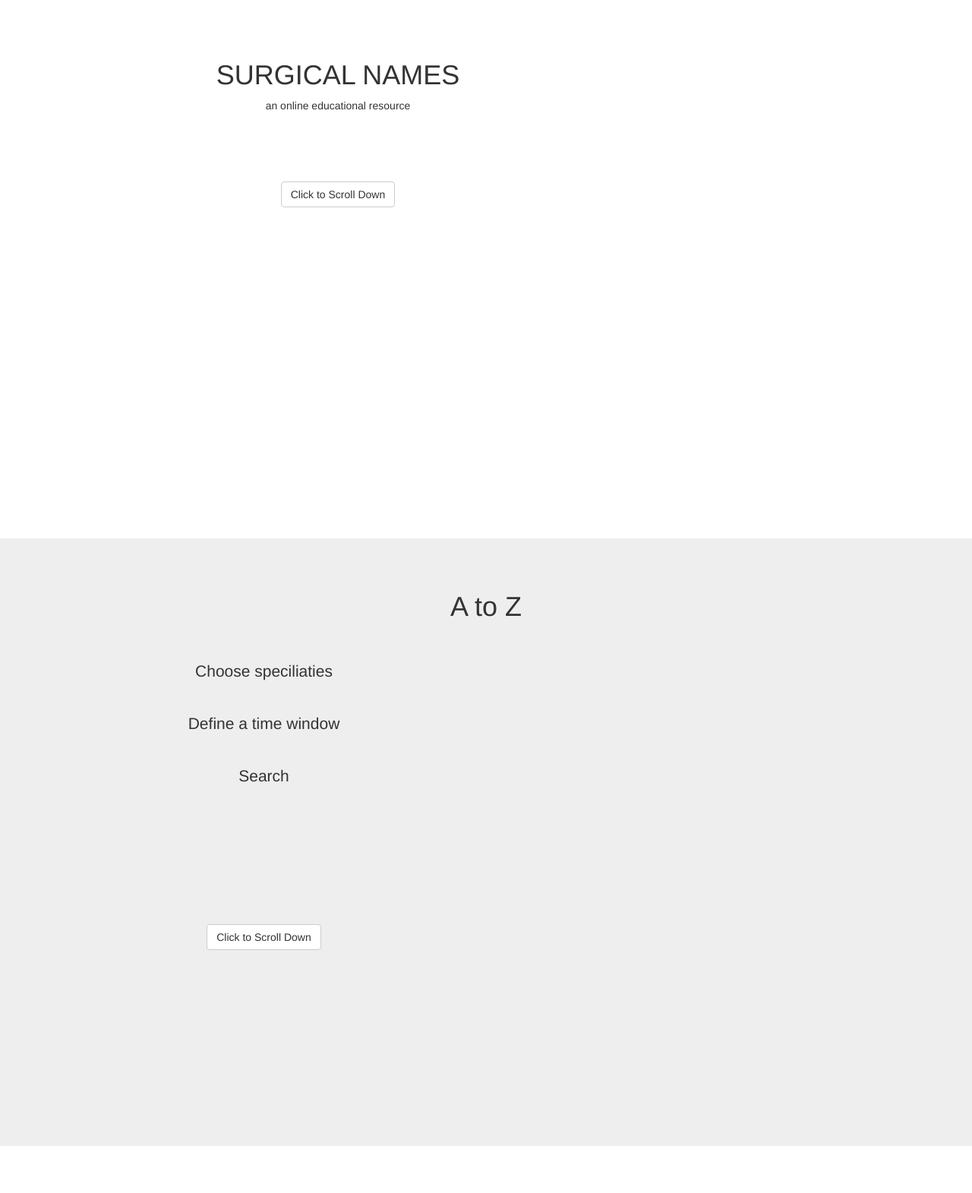
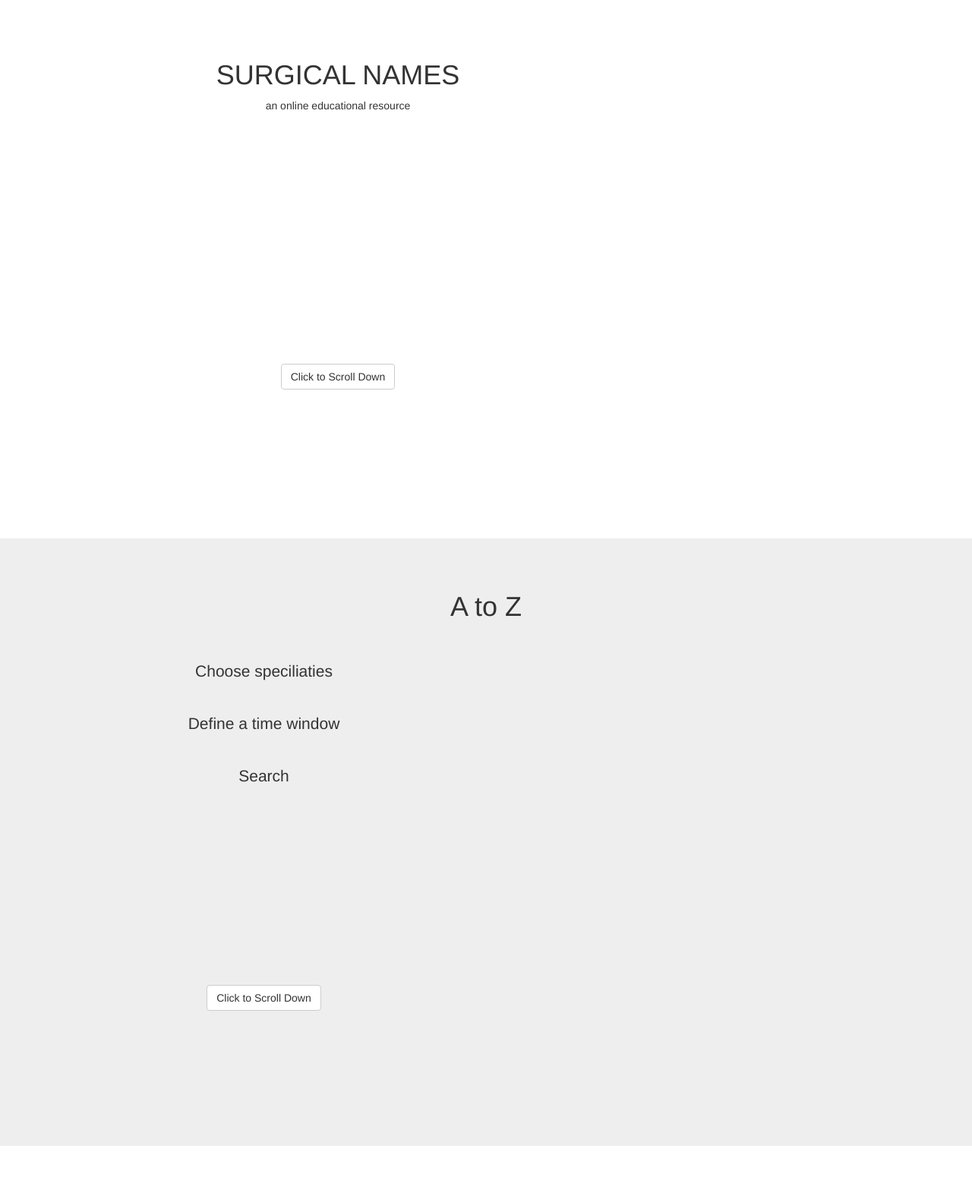
Before and after one commit to HayesAJ83/surgnames01, a Flask app: template templates/02_index.html in a window 1280 px wide. Shown: the part 91-1662 px from the top of the page at 76% size. Run offline with Flask 2, Linux system fonts and the light colour scheme; the template is opened without the code that fills it, so the values that code supplies are empty; some libraries are stand-ins or nearby versions.

Commit message:
Add files via upload

```diff
--- a/templates/04_intro.html
+++ b/templates/04_intro.html
@@ -10,6 +10,12 @@
                     <p class="mb-5 fs-lg-1 text-white" data-aos="fade-down" data-aos-delay="50" data-aos-duration="1000">an online educational resource</p>
                     <br></br>
                     <br></br>
+                    <br></br>
+                    <br></br>
+                    <br></br>
+                    <br></br>
+                    <br></br>
+                    <br></br>
                     <a class="btn btn-default page-scroll" href="#A2Z">Click to Scroll Down</a>
                 </div>
             </div>
--- a/templates/05_A2Z.html
+++ b/templates/05_A2Z.html
@@ -18,7 +18,9 @@
                     <br></br>
                     <br></br>
                     <br></br>
-                    <a class="btn btn-default page-scroll" href="#A2Z">Click to Scroll Down</a>
+                    <br></br>
+                    <br></br>
+                    <a class="btn btn-default page-scroll" href="#cats">Click to Scroll Down</a>
                 </div>
             </div>
         </div>
--- a/templates/06_cats.html
+++ b/templates/06_cats.html
@@ -4,10 +4,14 @@
         <div class="container">
             <div class="row">
                 <div class="col-lg-12">
-                    <h1>Categories of Eponyms</h1>
-
-
-
+                    <h1 class="mb-5 fs-lg-1 text-white" data-aos="zoom-in" data-aos-duration="1000">Categories of Eponyms</h1>
+                    <br></br>
+                    <br></br>
+                    <br></br>
+                    <br></br>
+                    <br></br>
+                    <br></br>
+                    <a class="btn btn-default page-scroll" href="#disease">Click to Scroll Down</a>
                 </div>
             </div>
         </div>
```
